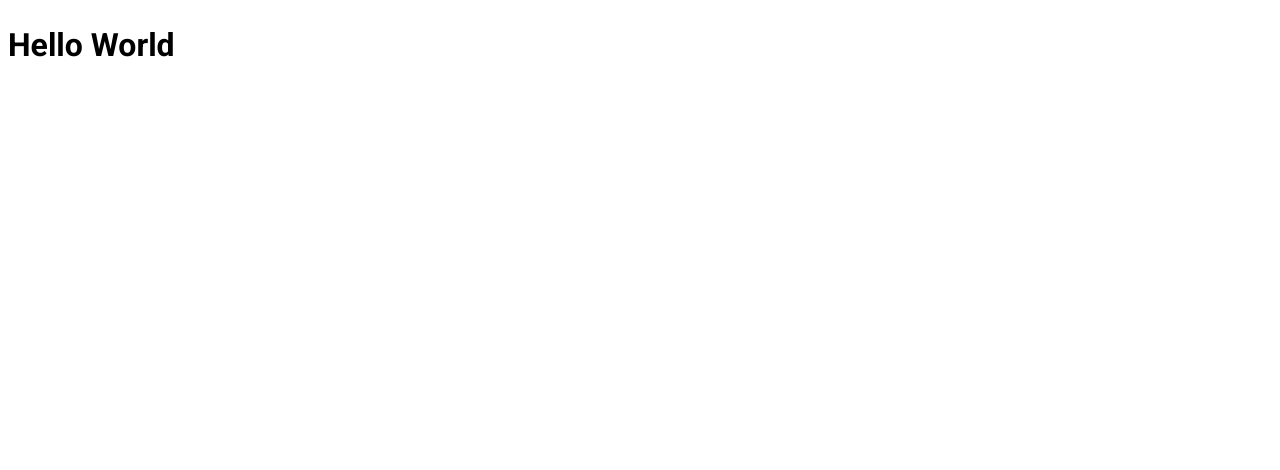
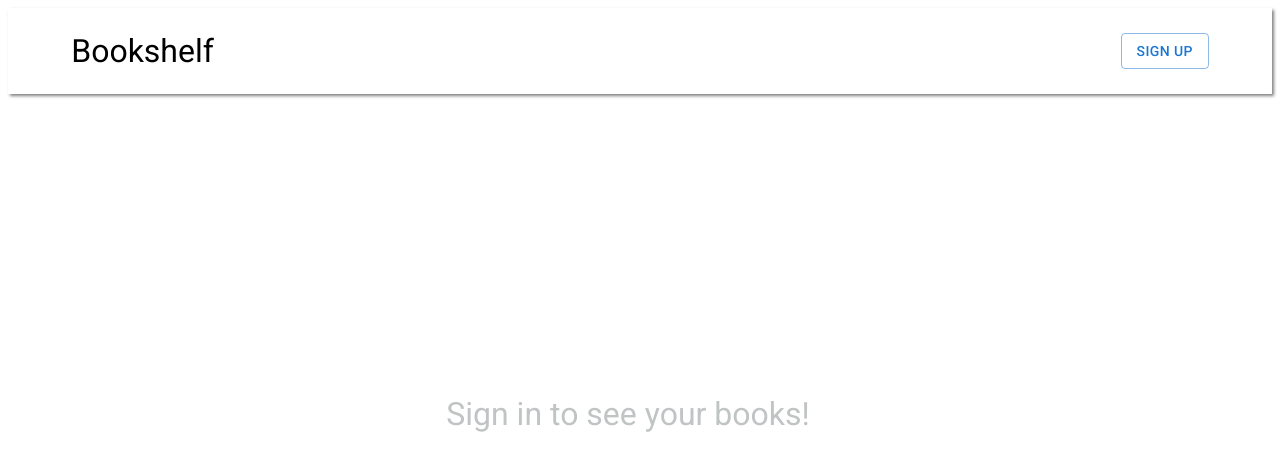
Before and after one commit to Vwalln99/bookshelf-firebase, a React (Vite) app: page / in a window 1280 px wide. Shown: the top 470 px of the page. Built offline with nearby package versions, Linux system fonts and the light colour scheme; no server answers.

Commit message:
init commit

```diff
--- a/package.json
+++ b/package.json
@@ -15,9 +15,10 @@
     "@fontsource/roboto": "^5.0.8",
     "@mui/icons-material": "^5.15.10",
     "@mui/material": "^5.15.10",
-    "firebase": "^10.8.0",
+    "firebase": "^10.6.0",
     "react": "^18.2.0",
-    "react-dom": "^18.2.0"
+    "react-dom": "^18.2.0",
+    "react-firebase-hooks": "^5.1.1"
   },
   "devDependencies": {
     "@types/react": "^18.2.56",
--- a/src/App.tsx
+++ b/src/App.tsx
@@ -3,14 +3,85 @@ import '@fontsource/roboto/400.css';
 import '@fontsource/roboto/500.css';
 import '@fontsource/roboto/700.css';
 import './index.css'
+import SignInButton from './firebase/SignIn';
+import SignOutButton from './firebase/SignOut';
+import { useState } from 'react';
+import {auth} from "./firebase/firebaseInit";
+import AutoStoriesIcon from "@mui/icons-material/AutoStories";
+import { Button, Grid, Container } from '@mui/material';
+import {useAuthState} from "react-firebase-hooks/auth";
+import BookCard from './Books';
+
 
 function App() {
-
+  const [open,setOpen] = useState (false);
+  const [user] = useAuthState(auth);
+  const header = {
+    height: "10vh",
+    backgroundColor: "#fff",
+    display: "flex",
+    alignItems: "center",
+    justifyContent: "space-between",
+    boxShadow: "2px 2px 3px gray",
+    padding: "3px 5%",
+  };
   return (
     <>
-      <h1>Hello World</h1>
+    <header className='App' style={header}>
+      <span style={{fontSize: "2em"}}>Bookshelf</span>
+      <div
+      style={{
+        display: "flex",
+        alignItems: "center",
+        width: "400px",
+        height: "80%",
+        justifyContent: "space-between",
+      }}
+      >
+        <SignOutButton/>
+      </div>
+      {user ? null : <SignInButton/>}
+      {user &&(
+        <Button
+        size='large'
+        startIcon={<AutoStoriesIcon/>}
+        variant='outlined'
+        onClick={() => setOpen(true)}
+        >
+          Add Book
+        </Button>
+      )}
+    </header>
+      <main style={{paddingLeft: "5%", paddingRight: "5%"}}>
+        <Container>
+          <Grid
+            container
+            spacing={3}
+            justifyContent={"space-between"}
+            sx={{display:"flex", flexWrap:"wrap", mt:10, mb: 10}}
+          >
+            {user ? (
+              <BookCard/>
+            ):(
+              <div
+                style={{
+                  display: "flex",
+                  justifyContent: "center",
+                  alignItems: "center",
+                  fontSize: "2rem",
+                  color: "#c0c4c4",
+                  height:"60vh",
+                  width: "100%",
+                }}
+              >
+                Sign in to see your books!
+              </div>
+            )}
+          </Grid>
+        </Container>
+      </main>
     </>
-  )
+  );
 }
 
 export default App;
--- /dev/null
+++ b/src/Books.tsx
@@ -0,0 +1,82 @@
+import { Grid, Paper, Typography, IconButton } from "@mui/material";
+import DeleteIcon from "@mui/icons-material/Delete";
+import EditIcon from "@mui/icons-material/Edit";
+import  AddPhotoAlternateIcon  from "@mui/icons-material/AddPhotoAlternate";
+import useBooks from "./firebase/useBooks";
+
+const typoStyle = {
+    pt: 2,
+    display: "flex",
+    justifyContent: "space-between",
+};
+
+export default function BookCard(){
+    const [books] = useBooks();
+    return(
+        <>
+        {
+            books &&
+            books.map((book) => {
+                return(
+                    <Grid key={book.id} item xs={12} sm={6} md={4}>
+                        <Paper
+                        elevation={2}
+                        sx={{padding: 2,}}
+                        >
+                            {book.imageUrl && (
+                                <img
+                                    src={book.imageUrl}
+                                    alt={book.title}
+                                    style={{maxWidth: "100%"}}
+                                />
+                            )}
+                            <Typography variant="h5" component="h3" sx={typoStyle}>
+                                Title: <span>{book.title}</span>
+                            </Typography>
+                            <Typography variant="h5" component="h3" sx={typoStyle}>
+                                Author: <span>{book.author}</span>
+                            </Typography>
+                            <Typography variant="h5" component="h3" sx={typoStyle}>
+                                Pages: <span>{book.pages}</span>
+                            </Typography>
+                            <Typography variant="h5" component="h3" sx={typoStyle}>
+                                Read: <span>{book.read ? "read" : "not read"}</span>
+                            </Typography>
+                            <div
+                            style={{
+                                display: "flex",
+                                justifyContent: "flex-end",
+                                marginTop: 30,
+                                borderTop: "0.5px solid #333",
+                            }}
+                            >
+                                <IconButton color="primary" component="label">
+                                    <input
+                                        type="file"
+                                        accept="image/*"
+                                        hidden
+                                        onChange={(e) => e.preventDefault()}
+                                    >
+                                    </input>
+                                    <AddPhotoAlternateIcon/>
+                                </IconButton>
+                                <IconButton
+                                color="primary" component="button"
+                                onClick={(e) => e.preventDefault()}
+                                >
+                                    <DeleteIcon/>
+                                </IconButton>
+                                <IconButton
+                                color="primary" component="button"
+                                onClick={(e) => e.preventDefault()}
+                                >
+                                    <EditIcon/>
+                                </IconButton>
+                            </div>
+                        </Paper>
+                    </Grid>
+                );
+            })}
+        </>
+    );
+}
--- /dev/null
+++ b/src/firebase/SignIn.tsx
@@ -0,0 +1,15 @@
+import { auth } from "./firebaseInit";
+import { signInWithPopup, GoogleAuthProvider } from "firebase/auth";
+import { Button } from "@mui/material";
+
+export default function SignInButton(){
+const signInWithGoogle = () => {
+    const provider = new GoogleAuthProvider();
+    signInWithPopup(auth, provider);
+};
+return(
+    <Button variant="outlined" onClick={signInWithGoogle}>
+        Sign up
+    </Button>
+);
+}
--- /dev/null
+++ b/src/firebase/SignOut.tsx
@@ -0,0 +1,31 @@
+import {auth} from "./firebaseInit";
+import { signOut } from "firebase/auth";
+import { Button } from "@mui/material";
+
+export default function SignOutButton(){
+    const signOutWithGoogle = () => {
+        signOut(auth);
+    };
+    return(
+        auth.currentUser && (
+            <>
+                <img
+                style={{height:"100%", borderRadius: "50%"}}
+                src={auth.currentUser.photoURL!}
+                alt="Profile Pic"
+                />
+                <span
+                style={{fontSize: "1.2em",
+                        paddingLeft: "1rem",
+                        paddingRight: "1rem",
+                    }}
+                >
+                    {auth.currentUser.displayName}
+                </span>
+                <Button variant="outlined" onClick={signOutWithGoogle}>
+                    Sign out
+                </Button>
+            </>
+        )
+    );
+}
--- a/src/firebase/firebaseInit.ts
+++ b/src/firebase/firebaseInit.ts
@@ -1,6 +1,7 @@
 // Import the functions you need from the SDKs you need
 import { initializeApp } from "firebase/app";
 import { getAuth } from "firebase/auth";
+import { getFirestore } from "firebase/firestore";
 // TODO: Add SDKs for Firebase products that you want to use
 // https://firebase.google.com/docs/web/setup#available-libraries
 
@@ -17,3 +18,4 @@ const firebaseConfig = {
 // Initialize Firebase
 export const app = initializeApp(firebaseConfig);
 export const auth = getAuth(app);
+export const db = getFirestore(app);
--- /dev/null
+++ b/src/firebase/useBooks.ts
@@ -0,0 +1,27 @@
+import { useState, useEffect } from "react";
+import { collection, onSnapshot, query, orderBy } from "firebase/firestore";
+import { db } from "./firebaseInit";
+
+type TBook = {
+  id: string;
+  title: string;
+  author: string;
+  pages: number;
+  read: boolean;
+  createdAt: Date;
+  imageUrl: string;
+  uid: string;
+};
+
+export default function useBooks() {
+  const [books, setBooks] = useState<TBook[]>([]);
+  useEffect(() => {
+    const q = query(collection(db, "books"), orderBy("createdAt", "desc"));
+    onSnapshot(q, (snapshot) => {
+      setBooks(
+        snapshot.docs.map((doc) => ({ ...doc.data(), id: doc.id } as TBook))
+      );
+    });
+  }, []);
+  return [books];
+}
```
Also changed, not shown: src/Form.tsx (added), 1 other file (tests, documents, lock files or other folders).
